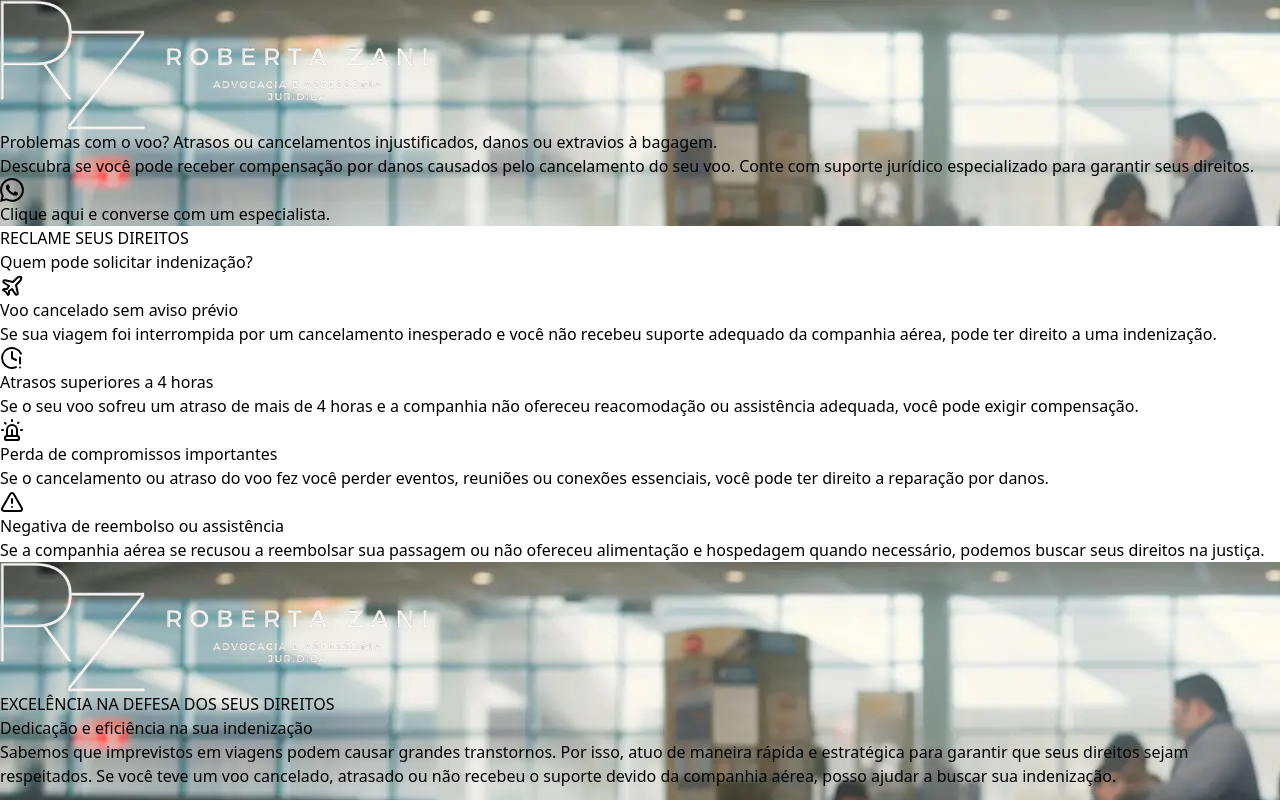
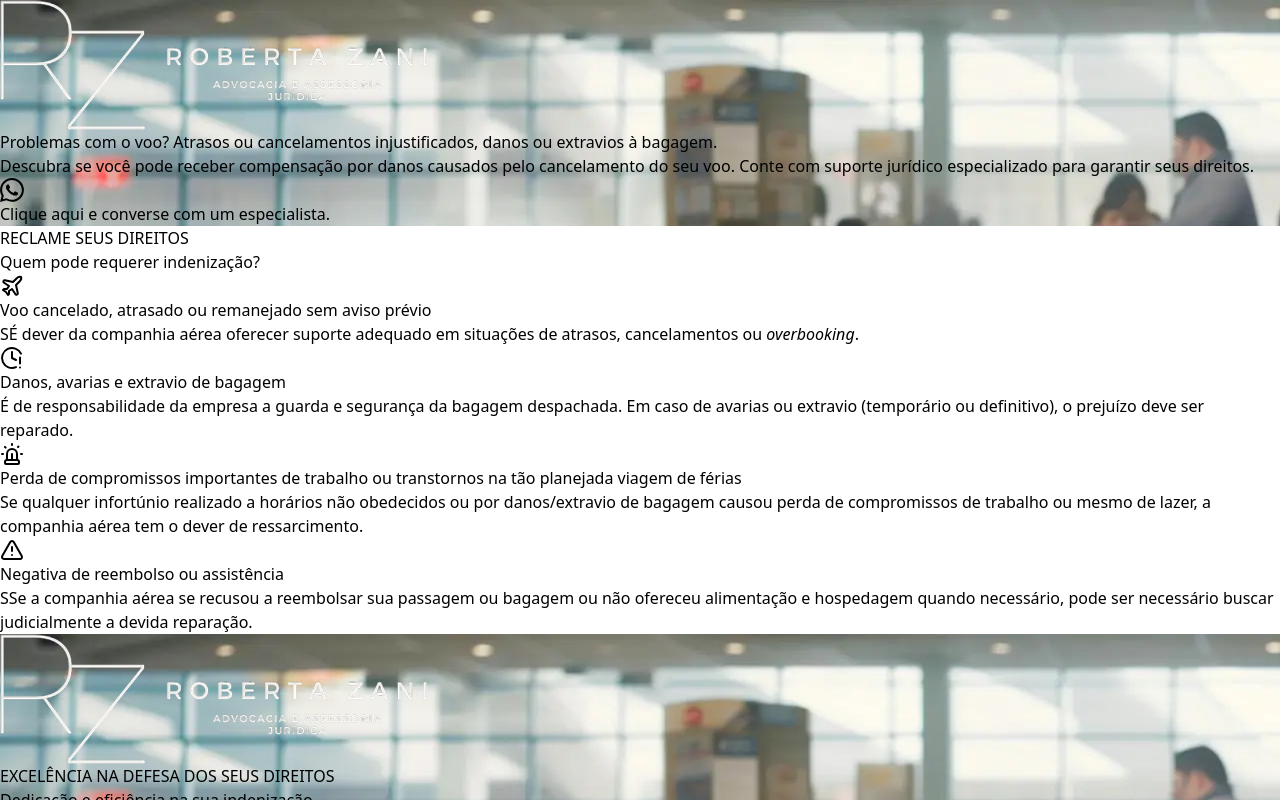
Before and after one commit to EdisonMatos/LP-Roberta-Zani, a React (Vite) app: page /direitoaereo in a window 1280 px wide. Shown: the top 800 px of the page. Built offline with nearby package versions, Linux system fonts and the light colour scheme; a web font is replaced by a local one.

Commit message:
fix: Altera texto da Features na Lpv

```diff
--- a/src/content/contentLp01.jsx
+++ b/src/content/contentLp01.jsx
@@ -37,7 +37,7 @@ const contentLp01 = {
   features: {
     sectionHeader: {
       miniTag: "RECLAME SEUS DIREITOS",
-      title: "Quem pode solicitar indenização?",
+      title: "Quem pode requerer indenização?",
     },
     cards: {
       card1: {
@@ -57,9 +57,9 @@ const contentLp01 = {
             <path d="M17.8 19.2 16 11l3.5-3.5C21 6 21.5 4 21 3c-1-.5-3 0-4.5 1.5L13 8 4.8 6.2c-.5-.1-.9.1-1.1.5l-.3.5c-.2.5-.1 1 .3 1.3L9 12l-2 3H4l-1 1 3 2 2 3 1-1v-3l3-2 3.5 5.3c.3.4.8.5 1.3.3l.5-.2c.4-.3.6-.7.5-1.2z" />
           </svg>
         ),
-        title: "Voo cancelado sem aviso prévio",
+        title: "Voo cancelado, atrasado ou remanejado sem aviso prévio",
         description:
-          "Se sua viagem foi interrompida por um cancelamento inesperado e você não recebeu suporte adequado da companhia aérea, pode ter direito a uma indenização.",
+          (<p>SÉ dever da companhia aérea oferecer suporte adequado em situações de atrasos, cancelamentos ou <i>overbooking</i>.</p>),
       },
       card2: {
         icon: (
@@ -81,9 +81,9 @@ const contentLp01 = {
             <path d="M20 21.5h.01" />
           </svg>
         ),
-        title: "Atrasos superiores a 4 horas",
+        title: "Danos, avarias e extravio de bagagem",
         description:
-          "Se o seu voo sofreu um atraso de mais de 4 horas e a companhia não ofereceu reacomodação ou assistência adequada, você pode exigir compensação.",
+          "É de responsabilidade da empresa a guarda e segurança da bagagem despachada. Em caso de avarias ou extravio (temporário ou definitivo), o prejuízo deve ser reparado.",
       },
       card3: {
         icon: (
@@ -109,9 +109,9 @@ const contentLp01 = {
             <path d="M12 12v6" />
           </svg>
         ),
-        title: "Perda de compromissos importantes",
+        title: "Perda de compromissos importantes de trabalho ou transtornos na tão planejada viagem de férias",
         description:
-          "Se o cancelamento ou atraso do voo fez você perder eventos, reuniões ou conexões essenciais, você pode ter direito a reparação por danos.",
+          "Se qualquer infortúnio realizado a horários não obedecidos ou por danos/extravio de bagagem causou perda de compromissos de trabalho ou mesmo de lazer, a companhia aérea tem o dever de ressarcimento.",
       },
       card4: {
         icon: (
@@ -134,7 +134,7 @@ const contentLp01 = {
         ),
         title: "Negativa de reembolso ou assistência",
         description:
-          "Se a companhia aérea se recusou a reembolsar sua passagem ou não ofereceu alimentação e hospedagem quando necessário, podemos buscar seus direitos na justiça.",
+          "SSe a companhia aérea se recusou a reembolsar sua passagem ou bagagem ou não ofereceu alimentação e hospedagem quando necessário, pode ser necessário buscar judicialmente a devida reparação.",
       },
     },
   },
```
